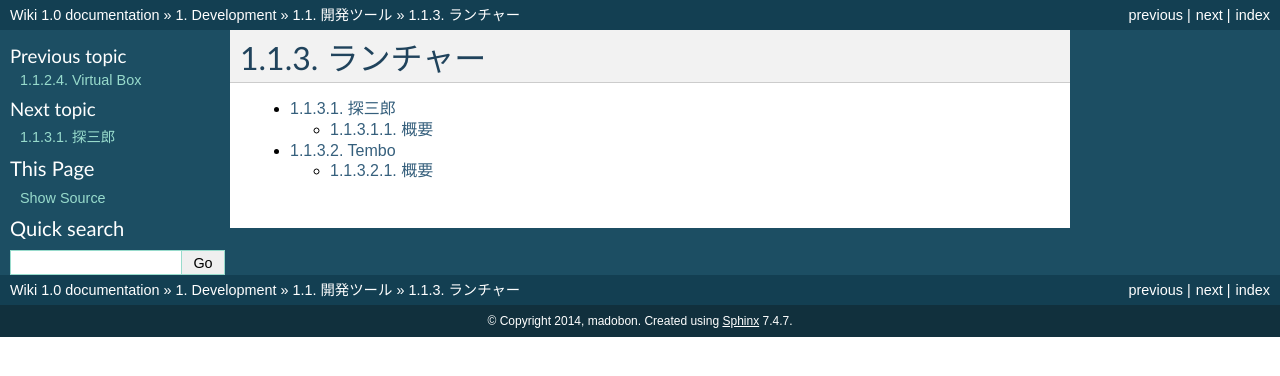
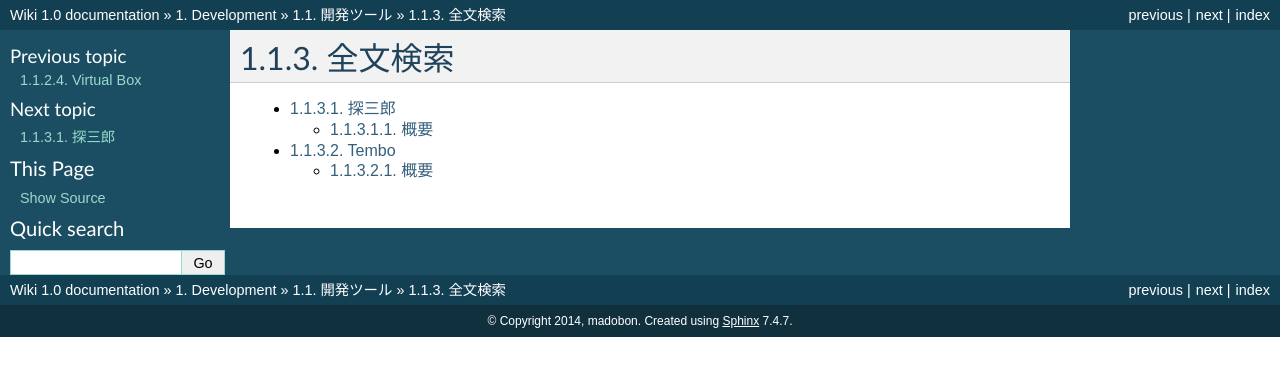
Before and after one commit to madobon/wiki, a Sphinx documentation site: the page built from source/development/tool/full-text_search/index.rst, in a window 1280 px wide. Shown: the top 376 px of the page. Built offline with Sphinx 7.4.7, drawn with Linux system fonts in a browser that asks for light colours; pages that are not in the unit, such as notebooks, are missing from menus.

Commit message:
Update index.rst

```diff
--- a/source/development/tool/full-text_search/index.rst
+++ b/source/development/tool/full-text_search/index.rst
@@ -1,5 +1,5 @@
 =======================================================
-ランチャー
+全文検索
 =======================================================
 
 .. toctree::
```
